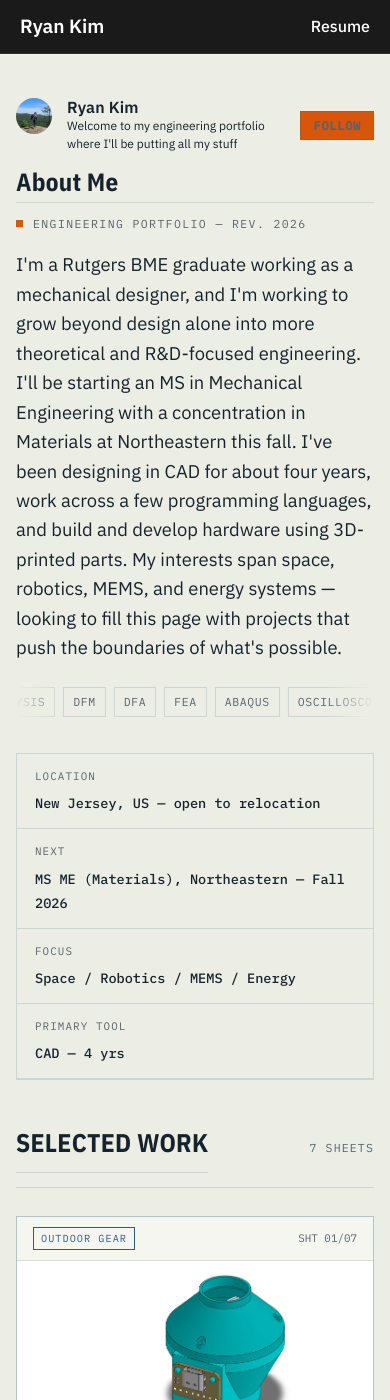
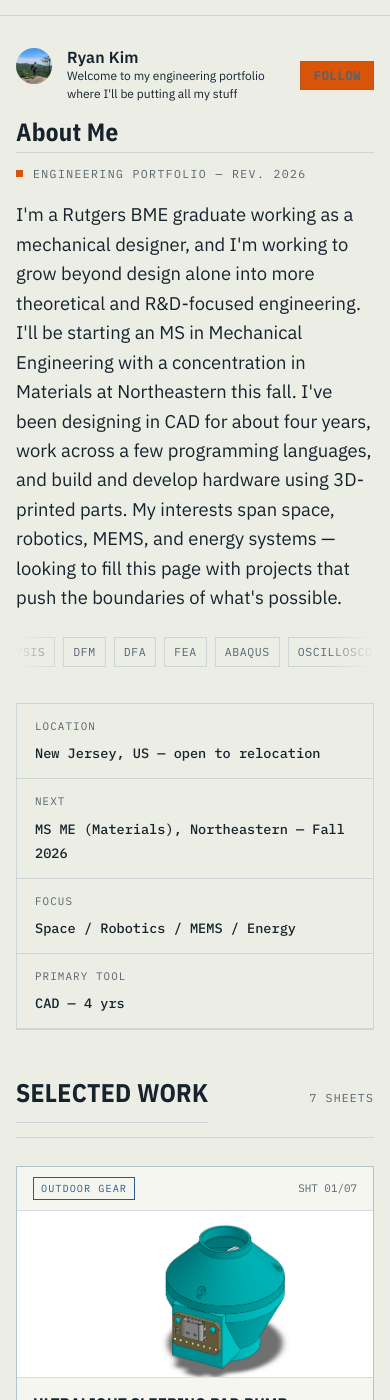
Before and after one commit to Rkydin/rkydin.github.io, a Jekyll site: the page built from _pages/about.md, in a window 390 px wide and 1400 px high. Built offline with Jekyll 4.4.1, drawn with Linux system fonts in a browser that asks for light colours; a script that is not in the unit is left out.

Commit message:
Remove hardcoded mobile nav overriding real responsive menu

```diff
--- a/_includes/head/custom.html
+++ b/_includes/head/custom.html
@@ -20,67 +20,4 @@
 <link rel="icon" href="/images/favicon.ico"/>
 <meta name="theme-color" content="#ffffff"/>
 
-<style>
-/* Simple mobile navigation bar */
-@media screen and (max-width: 768px) {
-  body::before {
-    content: '';
-    display: block;
-    height: 50px;
-  }
-
-  .mobile-nav {
-    display: flex !important;
-    position: fixed;
-    top: 0;
-    left: 0;
-    right: 0;
-    background: #1a1a1a;
-    border-bottom: 1px solid #333;
-    z-index: 9999;
-    padding: 12px 20px;
-    justify-content: space-between;
-    align-items: center;
-  }
-
-  .mobile-nav-title {
-    font-size: 1.2em;
-    font-weight: 600;
-    color: #fff;
-    margin: 0;
-  }
-
-  .mobile-nav-title a {
-    color: #fff;
-    text-decoration: none;
-  }
-
-  .mobile-nav-links a {
-    color: #fff;
-    text-decoration: none;
-    font-size: 1em;
-    font-weight: 500;
-  }
-}
-
-@media screen and (min-width: 769px) {
-  .mobile-nav {
-    display: none !important;
-  }
-
-  body::before {
-    display: none !important;
-  }
-}
-</style>
-
-<!-- Mobile Navigation -->
-<div class="mobile-nav">
-  <div class="mobile-nav-title">
-    <a href="/">Ryan Kim</a>
-  </div>
-  <div class="mobile-nav-links">
-    <a href="/resume/">Resume</a>
-  </div>
-</div>
 <!-- end custom head snippets -->
```
